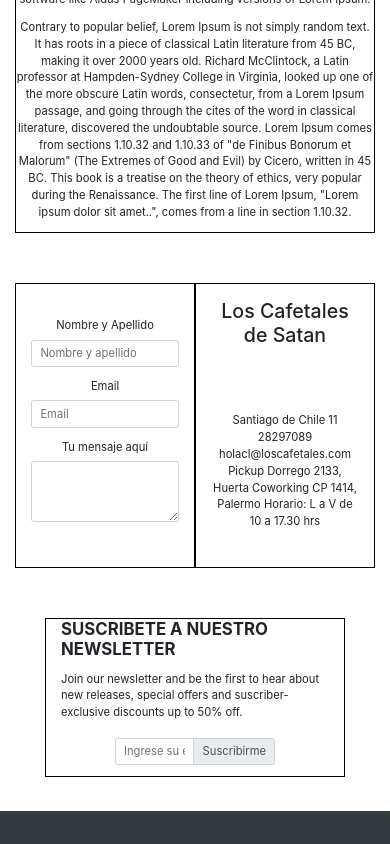
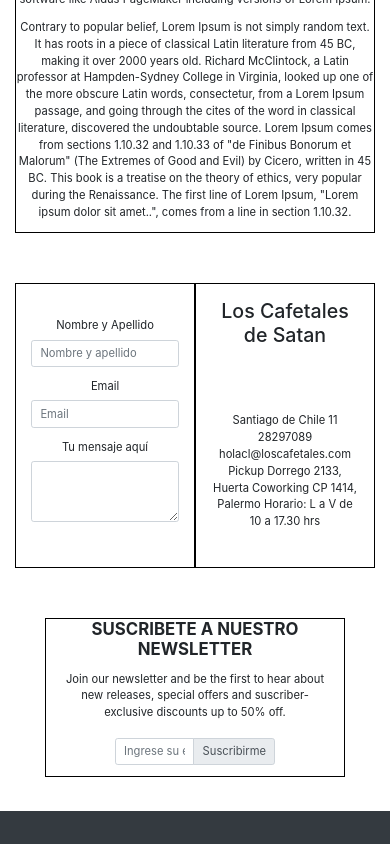
Before and after one commit to LorenzoCM/proyecto-final-4geeks-front, a React (Create React App) app: page /contact in a window 390 px wide. Shown: the part 605-1449 px from the top of the page. Built offline with nearby package versions, Linux system fonts and the light colour scheme; the HTML template or start-up script is replaced by a standard one.

Commit message:
proyecto con pagina contacto responsive lista

```diff
--- a/src/components/newsletter.js
+++ b/src/components/newsletter.js
@@ -3,7 +3,7 @@
 const Newsletter = props => {
     return (
         <div className="container">
-            <div className="container mt-5 py-4">
+            <div className="container mt-5 py-4 text-center">
                 <div className="row">
                     <div className="col-md-12 col-sm-10 col-10 mx-auto suscribe-box">
                         <h4><b>SUSCRIBETE A NUESTRO NEWSLETTER</b></h4>
```
